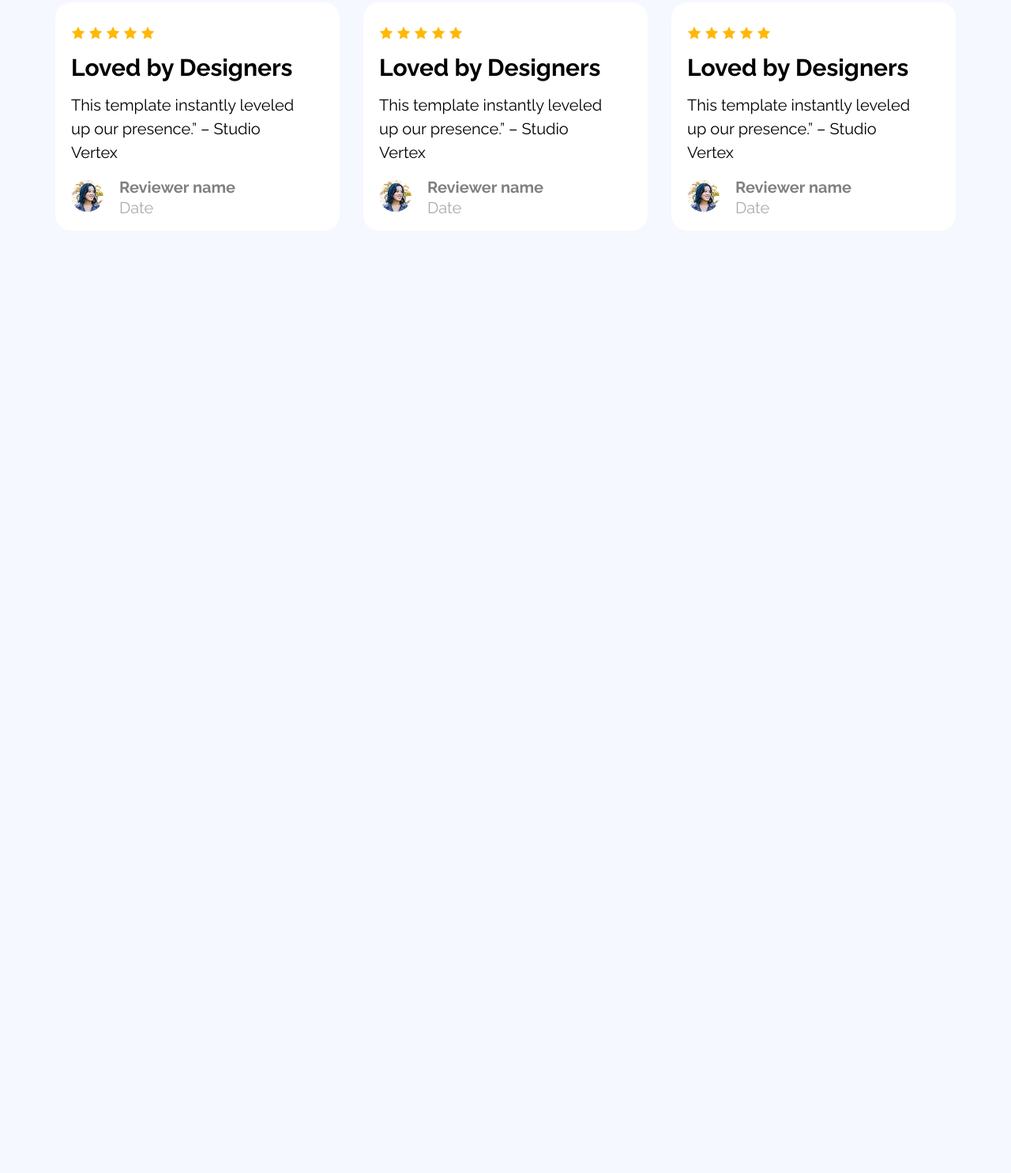
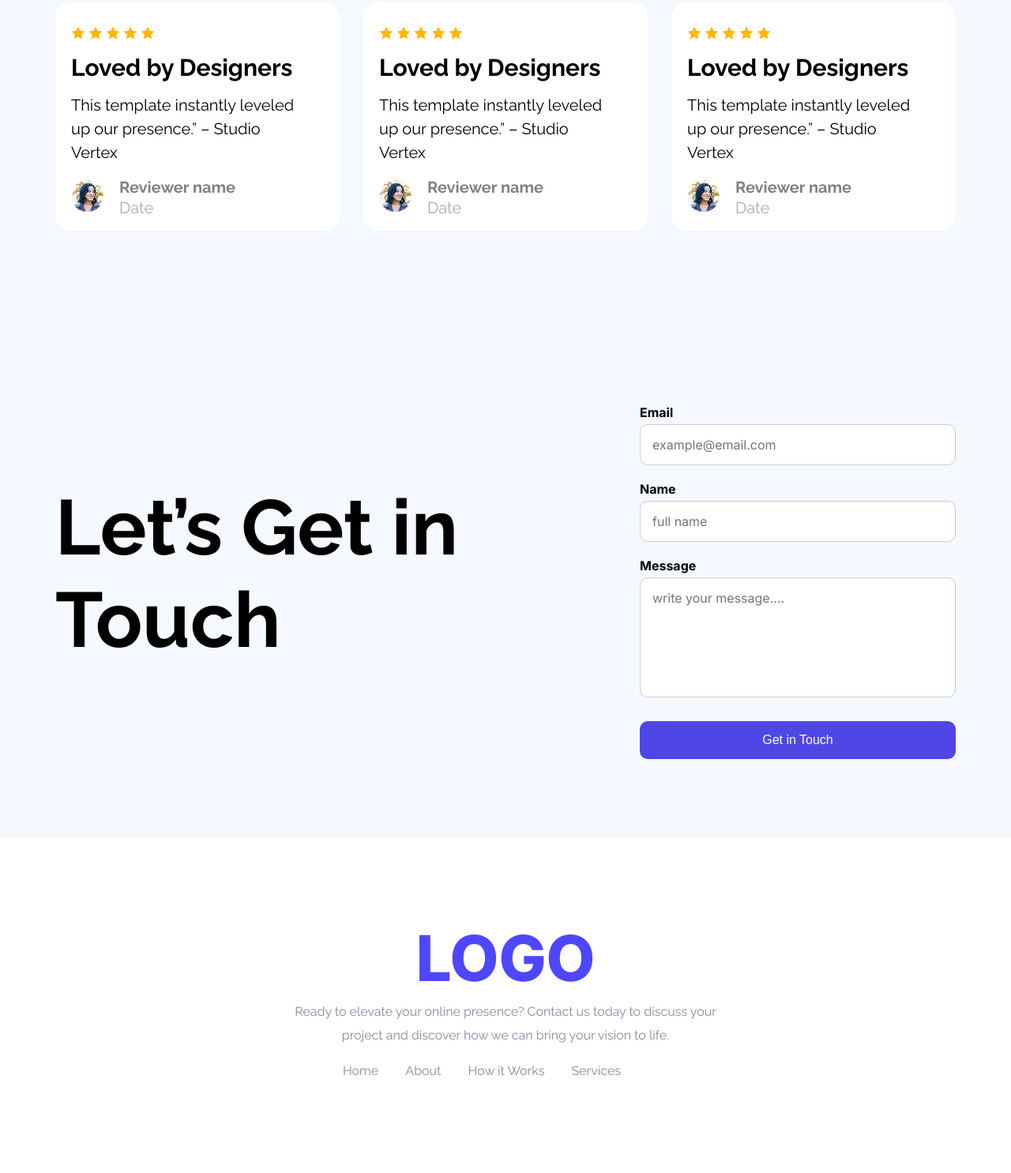
Before and after one commit to MD-Sabbir-Hosain-Rafi99/B12A01-landing-launchpad, a plain HTML site: page index.html in a window 1280 px wide. Shown: the part 2010-3495 px from the top of the page at 79% size. Before the commit the page ends 2502 px from the top, so only its background shows below. Drawn offline with Linux system fonts and the light colour scheme.

Commit message:
Form and Footer section Done

```diff
--- a/css/style.css
+++ b/css/style.css
@@ -13,6 +13,9 @@ li {
 ul,
 li {
     list-style-type: none;
+    padding-right: 30px;
+    color: #8987A1;
+    font-family: 'Raleway', 'sans-serif';
 }
 
 h1,
@@ -213,8 +216,6 @@ nav {
 }
 
 .usercard{
-    /* width: 370px; */
-    /* height: 223px; */
     background-color: white;
     padding: 30px 50px 20px 20px;
     border-radius: 20px;
@@ -229,3 +230,62 @@ nav {
     align-items: center;
     gap: 30px;
 }
+
+
+
+
+
+.inTouchFlex{
+    display: flex;
+    justify-content: space-between;
+    align-items: center;
+
+}
+
+.form-container {
+  width: 100%;
+  max-width: 400px;
+}
+
+form {
+  display: flex;
+  flex-direction: column;
+}
+
+label {
+  font-weight: bold;
+  margin-bottom: 5px;
+  margin-top: 20px;
+  font-family: "Inter", sans-serif;
+}
+
+input,
+textarea {
+  padding: 15px;
+  border-radius: 10px;
+  border: 1px solid #ccc;
+  font-size: 16px;
+  outline: none;
+  resize: none;
+  font-family: "Inter", sans-serif;
+}
+
+textarea {
+  height: 120px;
+}
+
+button {
+  margin-top: 30px;
+  padding: 15px;
+  background-color: #4f46e5;
+  color: white;
+  font-size: 16px;
+  border: none;
+  border-radius: 10px;
+  cursor: pointer;
+  transition: 0.3s ease;
+}
+
+button:hover {
+  background-color: rgb(177, 177, 33);
+}
--- a/index.html
+++ b/index.html
@@ -20,7 +20,8 @@
     <!-- Realway Google Font Connection End -->
 </head>
 
-<body style="background-color: #F5F8FF;">
+<body>
+    <section style="background-color: #F5F8FF; padding-bottom: 100px;">
         <header>
             <!-- Navbar Section Start -->
             <div class="container">
@@ -103,15 +104,23 @@
                                 <img src="Assets/icon-star.png" alt="icon-star.png">
                                 <img src="Assets/icon-star.png" alt="icon-star.png">
                             </div>
-                        <h5 style="font-family: 'Raleway', 'sans-serif'; font-size: 30px; margin-bottom: 20px;">Loved by Designers</h5>
-                        <p style="font-family: 'Raleway', 'sans-serif'; font-size:20px; margin-bottom: 20px; line-height: 30px;">This template instantly leveled up our presence.” – Studio Vertex</p>
+                            <h5 style="font-family: 'Raleway', 'sans-serif'; font-size: 30px; margin-bottom: 20px;">
+                                Loved by
+                                Designers</h5>
+                            <p
+                                style="font-family: 'Raleway', 'sans-serif'; font-size:20px; margin-bottom: 20px; line-height: 30px;">
+                                This template instantly leveled up our presence.” – Studio Vertex</p>
                             <div class="usersIconFlex">
                                 <div class="usericonImg">
                                     <img src="Assets/avatar.png" alt="avatar.png">
                                 </div>
                                 <div class="useiconContent">
-                                <h6 style="font-family: 'Raleway', 'sans-serif'; font-size:20px; color: gray;">Reviewer name</h6>
-                                <p style="font-family: 'Raleway', 'sans-serif'; font-size:20px; color: rgb(172, 171, 171);">Date</p>
+                                    <h6 style="font-family: 'Raleway', 'sans-serif'; font-size:20px; color: gray;">
+                                        Reviewer
+                                        name</h6>
+                                    <p
+                                        style="font-family: 'Raleway', 'sans-serif'; font-size:20px; color: rgb(172, 171, 171);">
+                                        Date</p>
                                 </div>
                             </div>
                         </div>
@@ -123,15 +132,23 @@
                                 <img src="Assets/icon-star.png" alt="icon-star.png">
                                 <img src="Assets/icon-star.png" alt="icon-star.png">
                             </div>
-                        <h5 style="font-family: 'Raleway', 'sans-serif'; font-size: 30px; margin-bottom: 20px;">Loved by Designers</h5>
-                        <p style="font-family: 'Raleway', 'sans-serif'; font-size:20px; margin-bottom: 20px; line-height: 30px;">This template instantly leveled up our presence.” – Studio Vertex</p>
+                            <h5 style="font-family: 'Raleway', 'sans-serif'; font-size: 30px; margin-bottom: 20px;">
+                                Loved by
+                                Designers</h5>
+                            <p
+                                style="font-family: 'Raleway', 'sans-serif'; font-size:20px; margin-bottom: 20px; line-height: 30px;">
+                                This template instantly leveled up our presence.” – Studio Vertex</p>
                             <div class="usersIconFlex">
                                 <div class="usericonImg">
                                     <img src="Assets/avatar.png" alt="avatar.png">
                                 </div>
                                 <div class="useiconContent">
-                                <h6 style="font-family: 'Raleway', 'sans-serif'; font-size:20px; color: gray;">Reviewer name</h6>
-                                <p style="font-family: 'Raleway', 'sans-serif'; font-size:20px; color: rgb(172, 171, 171);">Date</p>
+                                    <h6 style="font-family: 'Raleway', 'sans-serif'; font-size:20px; color: gray;">
+                                        Reviewer
+                                        name</h6>
+                                    <p
+                                        style="font-family: 'Raleway', 'sans-serif'; font-size:20px; color: rgb(172, 171, 171);">
+                                        Date</p>
                                 </div>
                             </div>
                         </div>
@@ -143,15 +160,23 @@
                                 <img src="Assets/icon-star.png" alt="icon-star.png">
                                 <img src="Assets/icon-star.png" alt="icon-star.png">
                             </div>
-                        <h5 style="font-family: 'Raleway', 'sans-serif'; font-size: 30px; margin-bottom: 20px;">Loved by Designers</h5>
-                        <p style="font-family: 'Raleway', 'sans-serif'; font-size:20px; margin-bottom: 20px; line-height: 30px;">This template instantly leveled up our presence.” – Studio Vertex</p>
+                            <h5 style="font-family: 'Raleway', 'sans-serif'; font-size: 30px; margin-bottom: 20px;">
+                                Loved by
+                                Designers</h5>
+                            <p
+                                style="font-family: 'Raleway', 'sans-serif'; font-size:20px; margin-bottom: 20px; line-height: 30px;">
+                                This template instantly leveled up our presence.” – Studio Vertex</p>
                             <div class="usersIconFlex">
                                 <div class="usericonImg">
                                     <img src="Assets/avatar.png" alt="avatar.png">
                                 </div>
                                 <div class="useiconContent">
-                                <h6 style="font-family: 'Raleway', 'sans-serif'; font-size:20px; color: gray;">Reviewer name</h6>
-                                <p style="font-family: 'Raleway', 'sans-serif'; font-size:20px; color: rgb(172, 171, 171);">Date</p>
+                                    <h6 style="font-family: 'Raleway', 'sans-serif'; font-size:20px; color: gray;">
+                                        Reviewer
+                                        name</h6>
+                                    <p
+                                        style="font-family: 'Raleway', 'sans-serif'; font-size:20px; color: rgb(172, 171, 171);">
+                                        Date</p>
                                 </div>
                             </div>
                         </div>
@@ -159,9 +184,53 @@
                 </div>
             </section>
             <!-- What our users say end -->
+            <!--  -->
+            <!-- Let’s Get in Touch Section Start -->
+            <section>
+                <div class="container">
+                    <div class="inTouchFlex">
+                        <div class="">
+                            <h2
+                                style="font-weight: bold; font-size: 98px; font-family: 'Raleway', 'sans-serif'; line-height: 120%;">
+                                Let’s Get
+                                in Touch</h2>
+                        </div>
+                        <div class="form-container">
+                            <form>
+                                <label for="email">Email</label>
+                                <input type="email" id="email" placeholder="example@email.com">
+
+                                <label for="name">Name</label>
+                                <input type="text" id="name" placeholder="full name">
+
+                                <label for="message">Message</label>
+                                <textarea id="message" rows="4" placeholder="write your message...."></textarea>
+
+                                <button type="submit">Get in Touch</button>
+                            </form>
+                        </div>
+                    </div>
+                </div>
+            </section>
+            <!-- Let’s Get in Touch Section End -->
         </main>
+    </section>
+
     <footer>
-
+        <div class="container">
+            <div class="logo" style="text-align: center; padding-top: 120px; padding-bottom: 120px;">
+                <a href="#">
+                    <h2 id="logoText" style="font-size: 80px;">LOGO</h2>
+                </a>
+                <p style="font-family: 'Raleway', 'sans-serif'; color: #8987A1;  line-height: 30px; width: 553px; margin: auto; padding-top: 20px; padding-bottom: 20px;">Ready to elevate your online presence? Contact us today to discuss your project and discover how we can bring your vision to life.</p>
+                <ul>
+                    <a href="#"><li>Home</li></a>
+                    <a href="#"><li>About</li></a>
+                    <a href="#"><li>How it Works</li></a>
+                    <a href="#"><li>Services</li></a>
+                </ul>
+            </div>
+        </div>
     </footer>
 </body>
 
```
Lines whose indentation alone changed are shown as unchanged.
